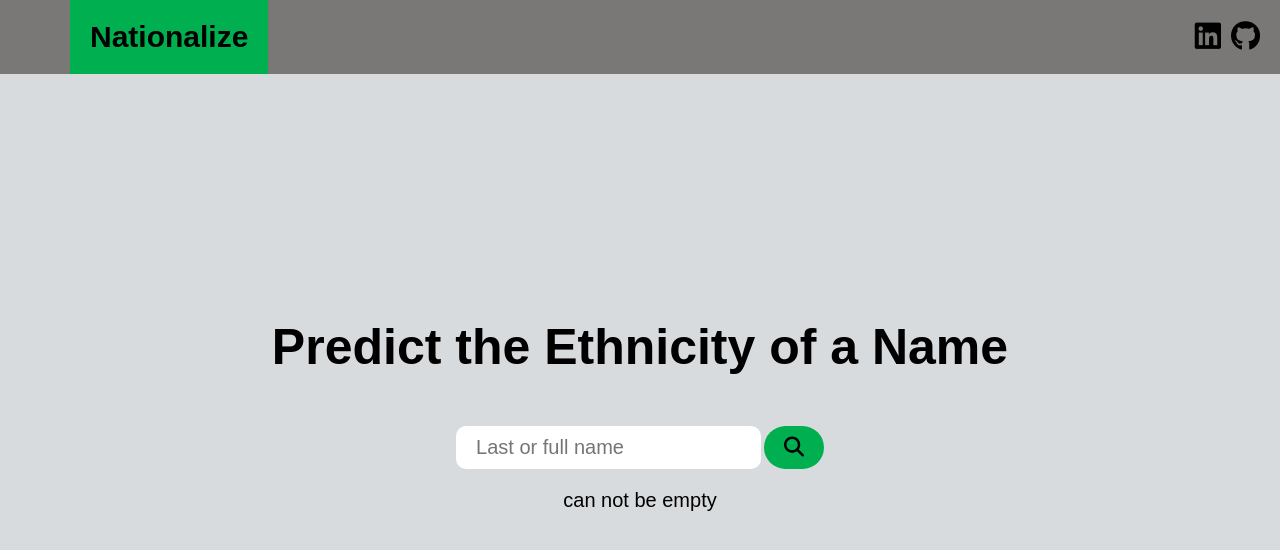
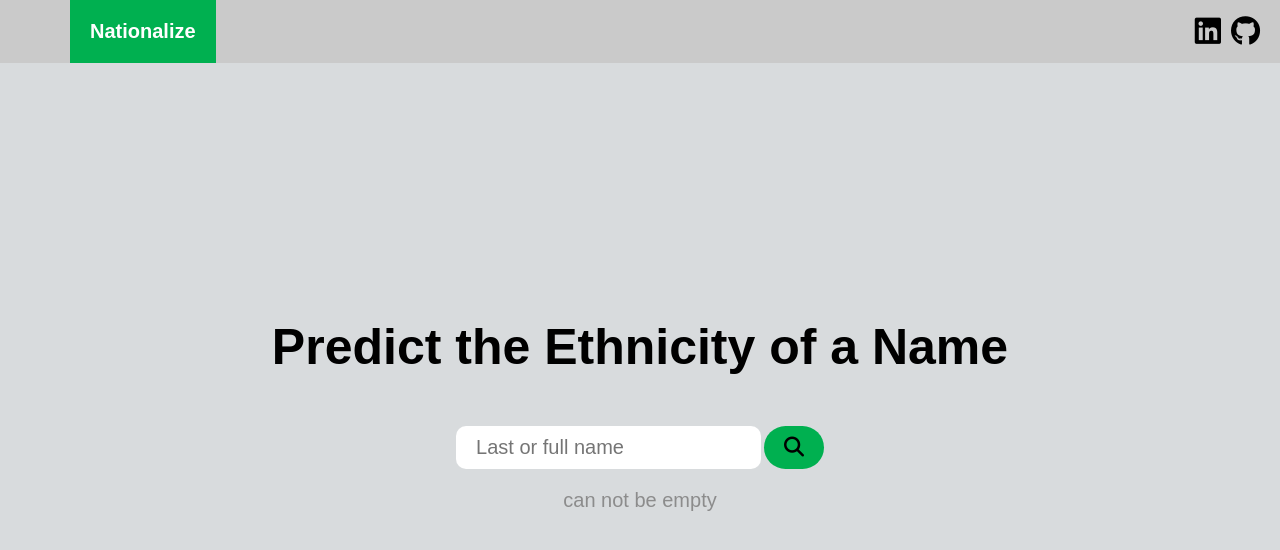
Before and after one commit to 34ERAT/nationalize, a website built with Vite: page index.html in a window 1280 px wide. Both pictures are taken after a click on the button 793 px from the left and 459 px from the top of the page. Built offline with nearby package versions, Linux system fonts and the light colour scheme; a web font is replaced by a local one.

Commit message:
modify the commit

```diff
--- a/src/main.js
+++ b/src/main.js
@@ -24,7 +24,7 @@ searchBtn.addEventListener("click", async (e) => {
     const { country_id, probability } = country[0];
     const getCountryNames = new Intl.DisplayNames(["en"], { type: "region" });
 
-    output.innerHTML = `<span>${name}</span> is from <span>${getCountryNames.of(country_id)}</span>  with  certainty of <span>${Math.floor(probability * 100)}</span>`;
+    output.innerHTML = `<span>${name}</span> is from <span>${getCountryNames.of(country_id)}</span>  with  certainty of <span>${Math.floor(probability * 100)}%</span>`;
   } catch (e) {
     output.innerText = "something is wrong try again later";
     console.log(e);
--- a/src/style.css
+++ b/src/style.css
@@ -8,9 +8,10 @@ html {
 }
 :root {
   --primary-font: "Cascadia Mono", sans-serif;
-  --color-yellow-green: #aad424;
+  --color-white: #fff;
   --color-grey: #d8dbdd;
-  --color-grey-dark: #797877;
+  --color-grey-dark: #cacaca;
+  --color-grey-daker: #8c8c8c;
   --color-nationalizegreen: #00b050;
   --color-black-main: #000000;
 }
@@ -32,7 +33,8 @@ body {
 .nationalize-headerlogo {
   background: var(--color-nationalizegreen);
   padding: 2rem;
-  font-size: 3rem;
+  font-size: 2rem;
+  color: var(--color-white);
 }
 
 .nationalize-header-socials {
@@ -79,6 +81,7 @@ body {
 }
 .nationalize-body-output {
   padding-block: 2rem;
+  color: var(--color-grey-daker);
   font-size: 2rem;
   text-align: center;
 }
@@ -87,7 +90,8 @@ button:disabled {
   background: var(--color-grey-dark);
 }
 .nationalize-body-output span {
-  font-weight: 400;
+  font-weight: 900;
+  color: var(--color-black-main);
 }
 @media screen and (max-width: 740px) {
   .nationalize-body-heading {
```
